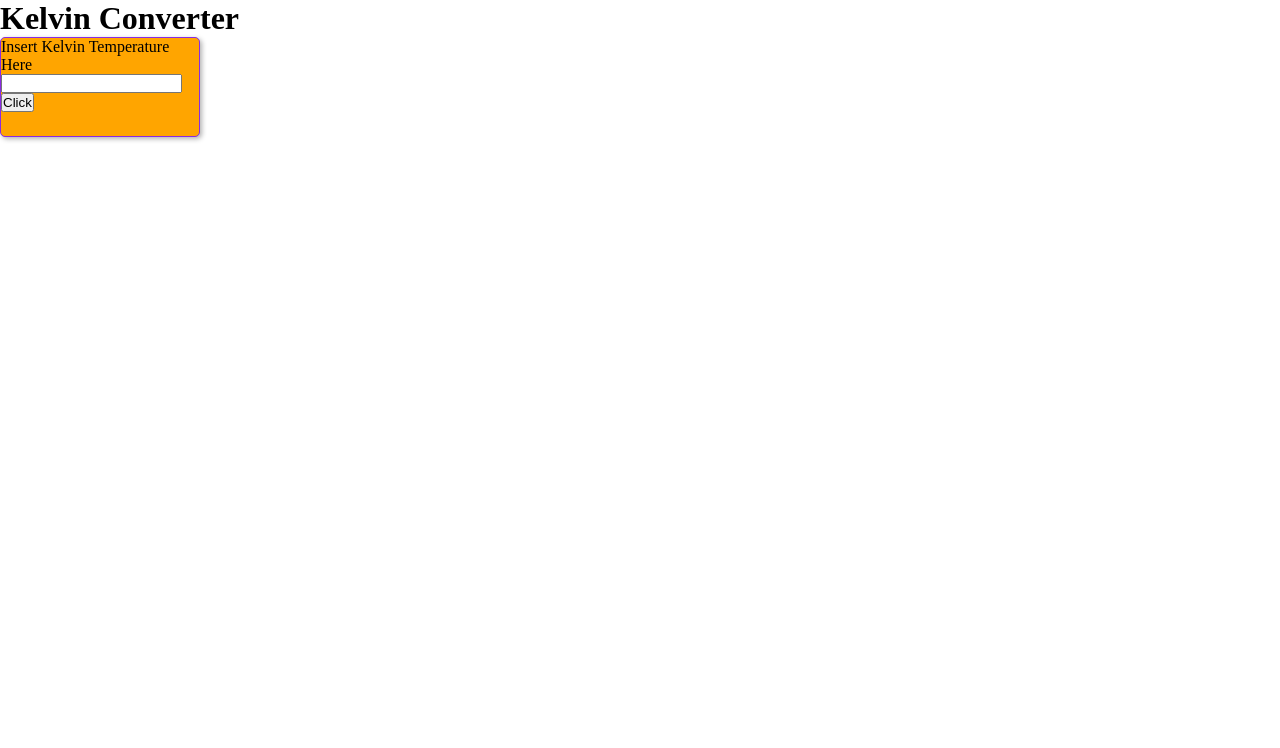
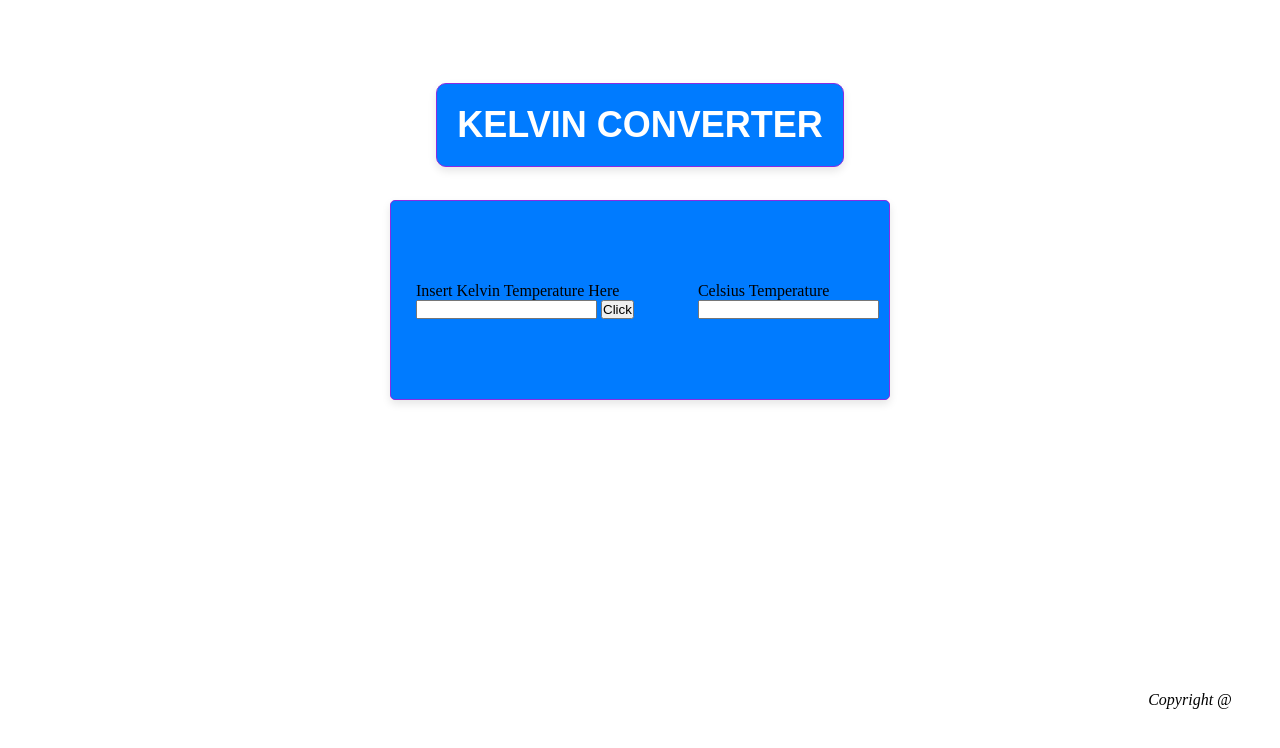
Before and after one commit to marikaferrari/Kelvin-Converter, a plain HTML site: page index.html in a window 1280 px wide. Drawn offline with Linux system fonts and the light colour scheme.

Commit message:
a little more

```diff
--- a/index.html
+++ b/index.html
@@ -9,10 +9,17 @@
   <body>
     <h1>Kelvin Converter</h1>
     <div class="input-group">
+      <div class="kelvin">
       <label for="input" id="label">Insert Kelvin Temperature Here</label>
       <input type="number" id="input" />
-    <button id="button">Click</button>
+    <button id="button">Click</button><br />
+  </div>
+  <div class="celsius">
+    <label for="celsius" id="label">Celsius Temperature</label>
+      <input type="number" id="celsius" />
+    </div>
   </div>
     <script src="index.js"></script>
   </body>
+  <footer><i>Copyright @</i></footer>
 </html>
--- a/mystyle.css
+++ b/mystyle.css
@@ -4,14 +4,51 @@
     box-sizing: border-box; /* This ensures that padding and border are included in element's width and height */
   }
 
-div.input-group {
-    position: relative;
-    width: 200px;
-    height: 100px;
-    background-color: orange;
+ body {
+    margin: 0; /* Remove default body margin */
+    display: flex;
+    justify-content: center;
+    align-items: center;
+    height: 100vh; /* Set the body height to fill the viewport */
+  }
+
+  h1 {
+    position: fixed;
+    margin-bottom: 550px;
+    font-family: 'Arial', sans-serif;
+    font-size: 36px;
+    font-weight: bold;
+    color: #fff;
+    background-color: #007bff;
+    padding: 20px;
+    border: 1px solid blueviolet;
+    border-radius: 10px;
+    text-align: center;
+    text-transform: uppercase;
+    box-shadow: 0 4px 8px rgba(0, 0, 0, 0.1);
+  }
+
+  div.input-group {
+    position: fixed;
+    margin: 500px;
+    margin-bottom: 700px;
+    width: 500px;
+    height: 200px;
+    background-color: #007bff;
     border: 1px solid blueviolet;
     border-radius: 5px;
-    box-shadow: 2px 2px 5px rgba(0, 0, 0, 0.3);
+    box-shadow: 0 4px 8px rgba(0, 0, 0, 0.1);
+    display: flex;
+  justify-content: space-between;
   }
 
+  .kelvin, .celsius {
+    margin: auto;
+    margin-left: 25px;
+  }
+
+  footer {
+    margin-left: 1100px;
+    margin-top: 600px;
+  }
 /* the :focus selector is used to style an element that currently has focus, meaning it is the active element that is receiving input or interaction from the user. */
```
